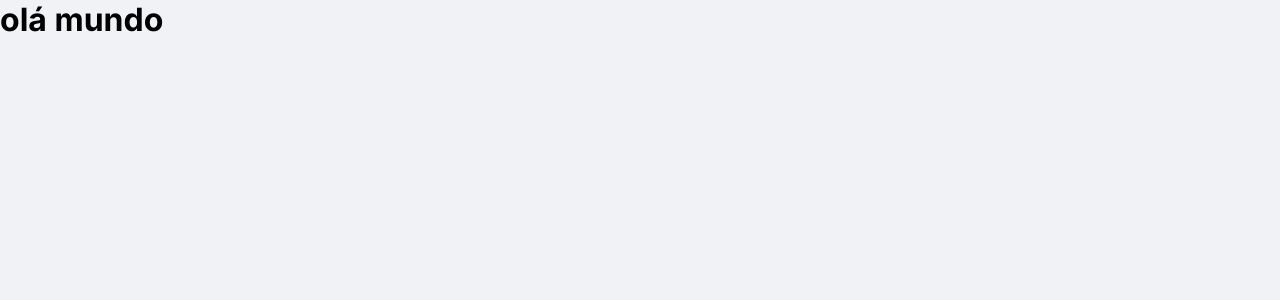
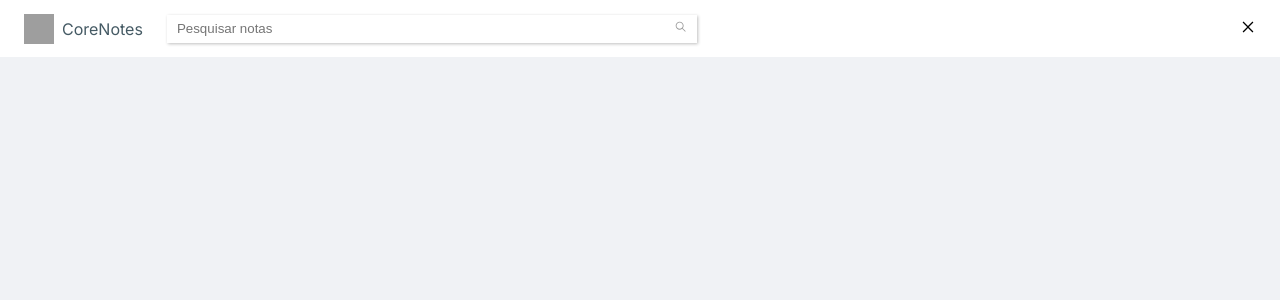
Before and after one commit to vitorkravs/web-challenge-corelab, a Next.js app: page / in a window 1280 px wide. Shown: the top 300 px of the page. Built offline with nearby package versions, Linux system fonts and the light colour scheme; grey boxes are pictures that could not be loaded.

Commit message:
feat: adicionando componente Header na page

```diff
--- a/src/app/page.tsx
+++ b/src/app/page.tsx
@@ -1,7 +1,9 @@
+import Header from "@/components/Header/Header";
+
 export default function Home() {
   return (
     <>
-      <h1>olá mundo</h1>
+      <Header />
     </>
   );
 }
```
